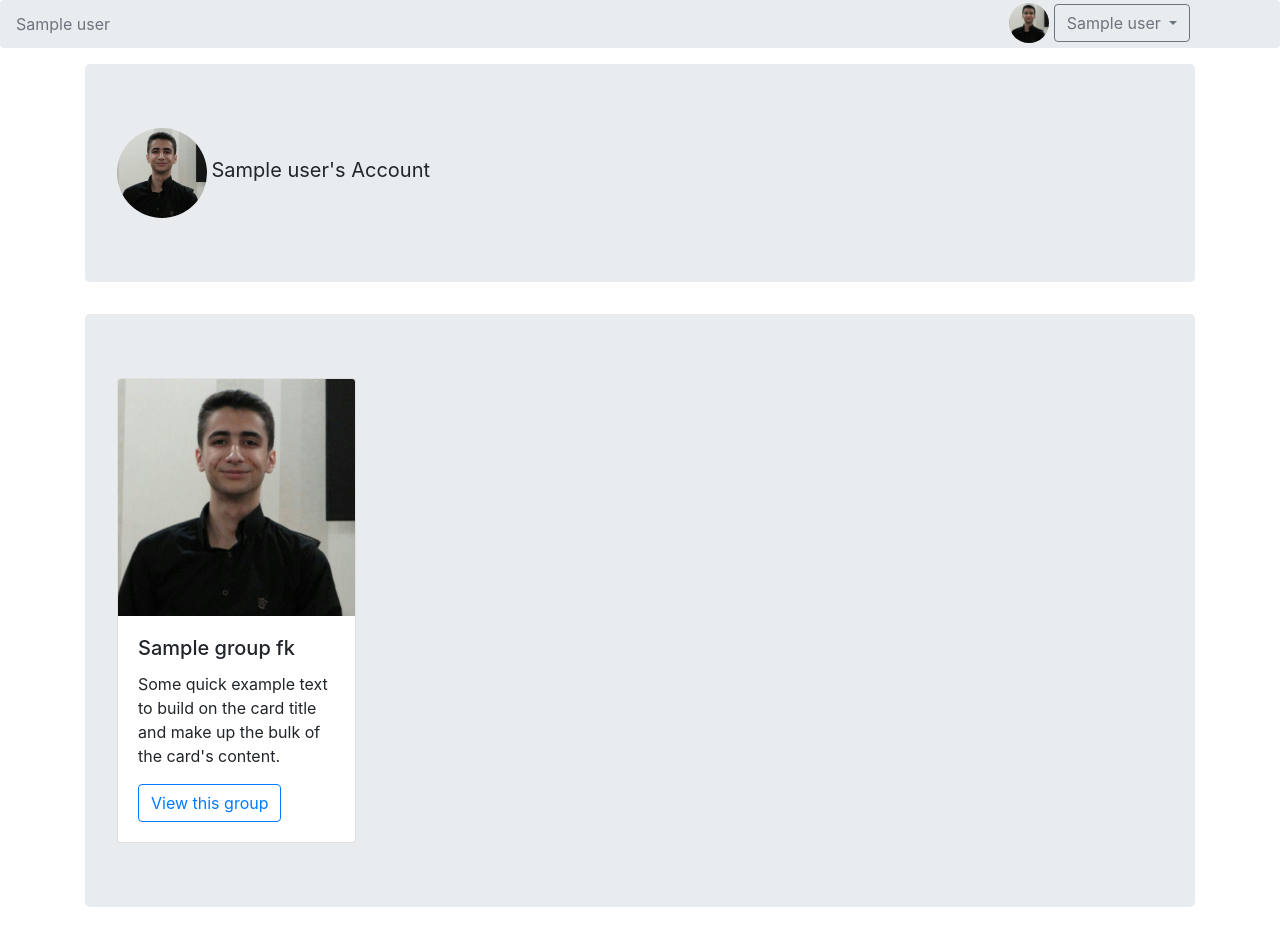
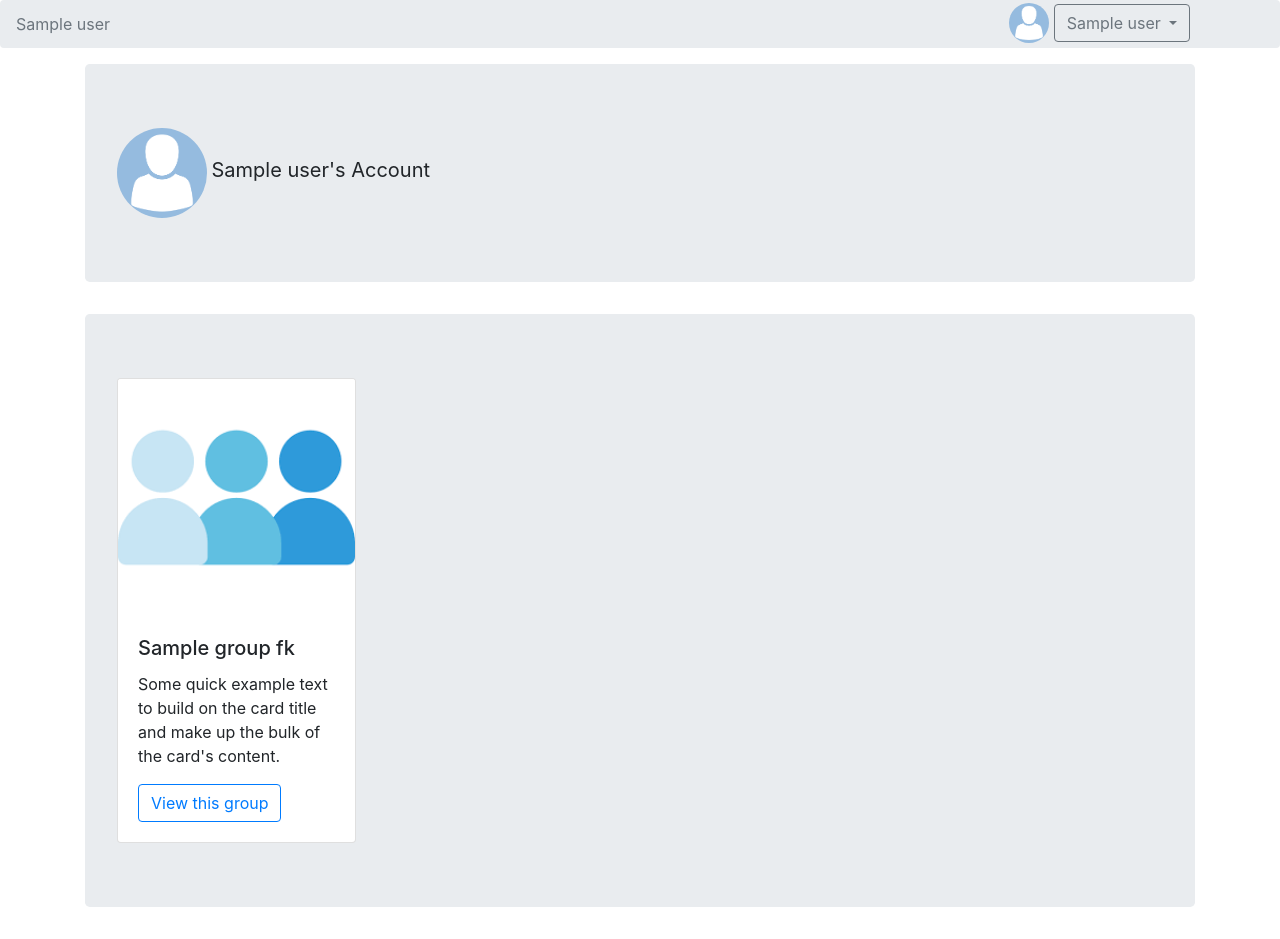
Before and after one commit to ahmadreza-n/AP-Project, a Django app: template main/templates/account.html in a window 1280 px wide. Run offline with Django 3.2, Linux system fonts and the light colour scheme; the template is opened without the code that fills it: most values are stand-ins (such as "Sample title", 1, 10 or a date in 2020); some libraries are stand-ins or nearby versions.

Commit message:
Defualt images added

```diff
--- a/main/templates/account.html
+++ b/main/templates/account.html
@@ -12,7 +12,7 @@
     {% if account.profile_picture %}
     <img src="{{ account.get_profile_picture_address }}" class="rounded-circle" width="40" height="40"></img>
     {% else %}
-    <img src="{% static 'img/test.jpeg' %}" class="rounded-circle" width="40" height="40"></img>
+    <img src="{% static 'img/default-profile-picture.png' %}" class="rounded-circle" width="40" height="40"></img>
     {% endif %}
     <button type="button" class="btn btn-outline-secondary dropdown-toggle" data-toggle="dropdown" aria-haspopup="true"
         aria-expanded="false">
@@ -38,7 +38,7 @@
         {% if account.profile_picture %}
         <img src="{{ account.get_profile_picture_address }}" class="rounded-circle" width="90" height="90"></img>
         {% else %}
-        <img src="{% static 'img/test.jpeg' %}" class="rounded-circle" width="90" height="90"
+        <img src="{% static 'img/default-profile-picture.png' %}" class="rounded-circle" width="90" height="90"
             style="display: inline-block;"></img>
         {% endif %}
         <p style="font-size: 20px;display: inline-block;">{{ profile_account.user.get_short_name }}'s Account</p>
@@ -48,7 +48,11 @@
             {% for group in groups %}
             <div class="col col-12 col-sm-6 col-md-4 col-lg-3">
                 <div class="card">
-                    <img src="{% static 'img/test.jpeg' %}" class="card-img-top" alt="img">
+                    {% if group.group_picture %}
+                    <img src="{{ group.get_group_picture_address }}" class="card-img-top" alt="img">
+                    {% else %}
+                    <img src="{% static 'img/default-group-picture.png' %}" class="card-img-top" alt="img">
+                    {% endif %}
                     <div class="card-body">
                         <h5 class="card-title">{{ group.group_fk.group_name }}</h5>
                         <p class="card-text">Some quick example text to build on the card title and make up the bulk of
```
Also changed, not shown: main/templates/group.html (+8 -2 lines), db.sqlite3, main/static/img/default-group-picture.png (added), main/static/img/default-group-picture1.png (added), main/static/img/default-profile-picture.png (added), main/static/img/profile_pictures/photo197822341524336723_1qGK3dL.jpg (added).
